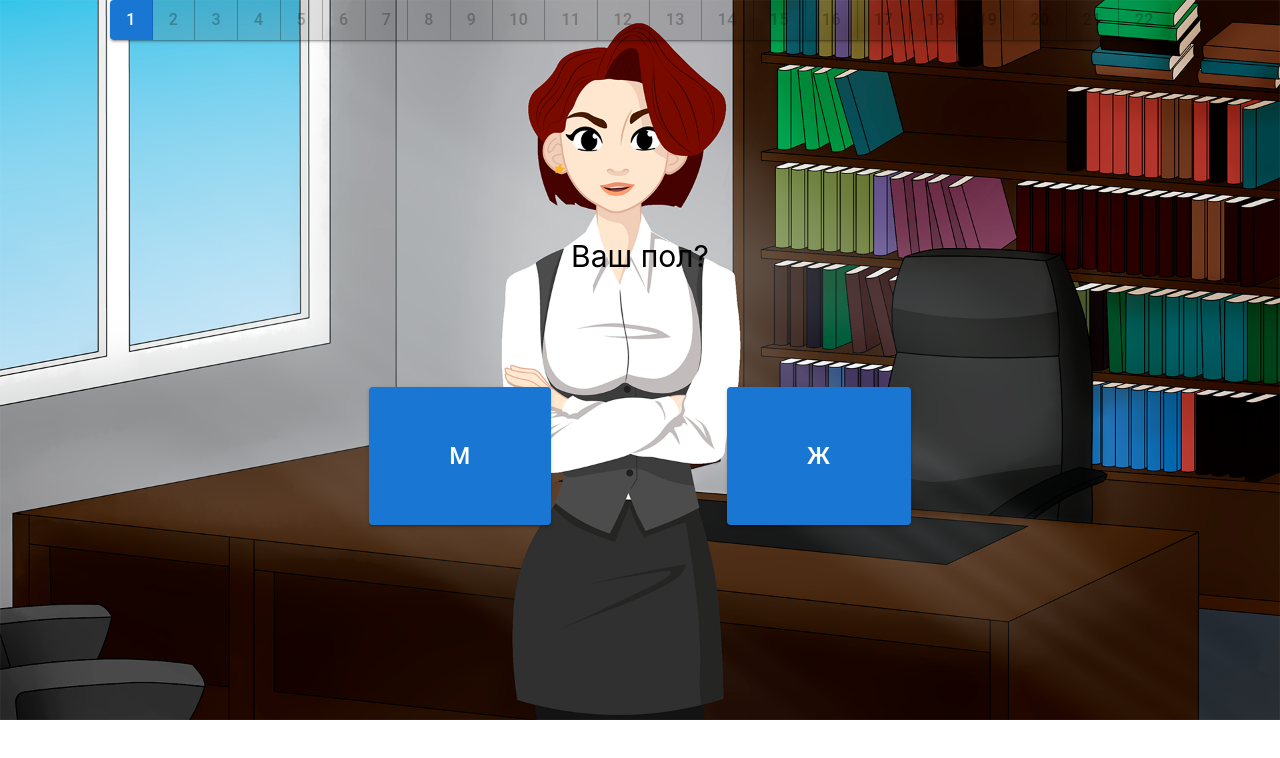
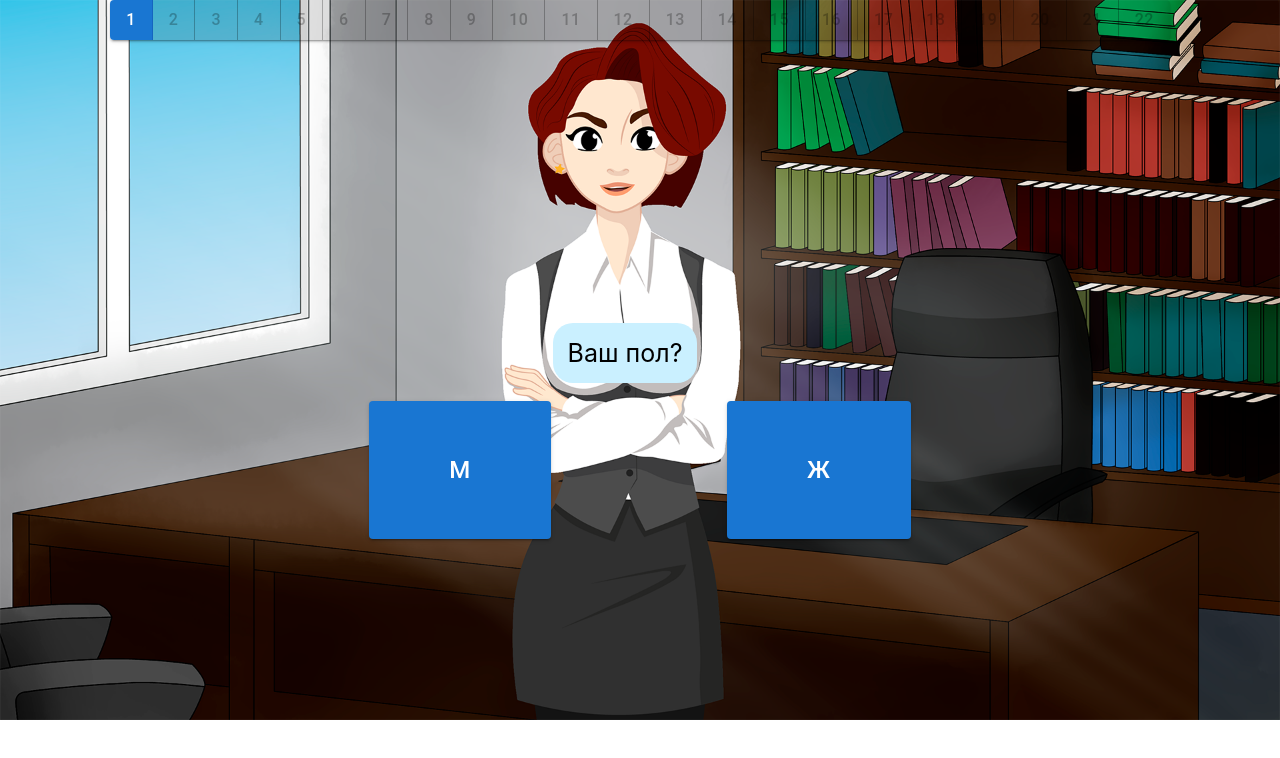
Before and after one commit to Gravity-V/novella-new, a React (Create React App) app: page / in a window 1280 px wide. Shown: the top 758 px of the page. Built offline with nearby package versions, Linux system fonts and the light colour scheme; the HTML template or start-up script is replaced by a standard one.

Commit message:
StyleChanges

```diff
--- a/src/components/AnswerType.ts
+++ b/src/components/AnswerType.ts
@@ -1,6 +1,7 @@
 export interface Answer {
     type: 'name' | 'sex' | 'standart' | 'order' | 'multi' | 'hierarchy'
     isCorrect: boolean
+    // isBackground: string
 }
 export interface AnswerName extends Answer {
     name: string
--- a/src/components/Questions/Multi.tsx
+++ b/src/components/Questions/Multi.tsx
@@ -33,13 +33,13 @@ export function Multi(props: MultiProps) {
         props.show && props.answer && setComment(props.answer.comment)
     })
     return <>
-        <div className="text">{props.question.text}</div>
-        <div className="Centers">
+        <div className="text" style={{ marginTop: '14%' }}>{props.question.text}</div>
+        <div className="Centers" >
             <FormGroup style={{ alignContent: "center" }}>
                 {props.question.answers.map(
                     (answer, i) => {
                         return <div key={answer.text} style={{ backgroundColor: "rgba(0, 99, 204, 1)", paddingLeft: "1%", paddingRight: "1%", margin: 5, width: "97%" }}>
-                            <FormControlLabel style={{width: "100%"}}
+                            <FormControlLabel style={{ width: "100%" }}
                                 disabled={props.show === undefined || props.show === false ? false : props.show}
                                 control={
                                     <Checkbox style={{ color: "white" }} defaultChecked={props.answer != undefined && props.answer.userAnswers.includes(answer.text)} />
@@ -58,7 +58,9 @@ export function Multi(props: MultiProps) {
         </div>
         {
             answer === undefined && <Button
+                style={{ width: '200px', alignSelf: 'center' }}
                 disabled={props.show === undefined || props.show === false ? lock : props.show}
+                variant='contained'
                 onClick={() => {
                     let userAnswers: string[] = [];
                     let comments: string[] = [];
@@ -67,7 +69,7 @@ export function Multi(props: MultiProps) {
                             check[i] && userAnswers.push(answer.text)
                             // comments.map((_, a)=> {comments != undefined ? comments[a] == answer.comment ? check[i] && answer.comment !== undefined && comments.push(answer.comment) : "" : "EROR" })
                             // check[i] && answer.comment !== undefined && comments.push(answer.comment)
-                            check[i] && answer.comment !== undefined && (comments.includes(answer.comment) ? true: comments.push(answer.comment))
+                            check[i] && answer.comment !== undefined && (comments.includes(answer.comment) ? true : comments.push(answer.comment))
                         }
                     )
                     console.log(comments);
@@ -84,6 +86,8 @@ export function Multi(props: MultiProps) {
         }
         {
             answer && <Button
+                style={{ width: '160px', alignSelf: 'center' }}
+                variant='contained'
                 onClick={
                     () => {
                         setLock(true)
--- a/src/components/Questions/Name.tsx
+++ b/src/components/Questions/Name.tsx
@@ -17,7 +17,7 @@ export function Name(props: NameProps) {
     return <>
         <div className='name'>
             <p className="text">{props.question.text}</p>
-            {/* <img src={props.question.background} /> */}
+            <div style={{ backgroundColor: 'rgb(232 240 254)', padding: '20px', width: '40%', marginBottom: '20px' }}>
                 <TextField sx={Styles.Name}
                     id="standard-basic"
                     label="ФИО"
@@ -31,11 +31,13 @@ export function Name(props: NameProps) {
                     disabled={props.show}
                     onKeyDown={(e) => { name != '' && e.code == "Enter" && props.callbackFinish && props.callbackFinish({ type: 'name', isCorrect: true, name: name }) }}
                 />
+            </div>
             {/* {<Button
                 onClick={() => props.callbackFinish && props.callbackFinish({ type: 'name', isCorrect: true, name: name })}
                 disabled={props.show}
             >Подтверрждаю</Button>} */}
             {<Button
+                variant="contained"
                 disabled={name == ''}
                 onClick={() => props.callbackFinish && props.callbackFinish({ type: 'name', isCorrect: true, name: name })}
             >Подтверждаю</Button>}
--- a/src/components/Questions/Order.tsx
+++ b/src/components/Questions/Order.tsx
@@ -3,7 +3,7 @@ import React, { useEffect, useState } from 'react';
 import { QuestionOrder } from '../../novella/novellaInterrface';
 import { AnswerOrder } from '../AnswerType';
 import { DragDropContext, Droppable, Draggable, DropResult, DraggingStyle, NotDraggingStyle } from "react-beautiful-dnd";
-//import { DragHandle } from '@mui/icons-material'
+import { DragHandle } from '@mui/icons-material';
 
 interface OrderProps {
     question: QuestionOrder
@@ -21,12 +21,10 @@ class Item {
     }
 }
 
-
-
 const getItemStyle = (isDragging: boolean, draggableStyle: any) => ({
     // some basic styles to make the items look a bit nicer
     userSelect: "none",
-    padding: 16,
+    padding: 6,
     maxHeight: "64px",
     // change background colour if dragging
     background: isDragging ? "lightgreen" : "#1976d2",
@@ -37,10 +35,8 @@ const getItemStyle = (isDragging: boolean, draggableStyle: any) => ({
 const getListStyle = (isDraggingOver: boolean) => ({
     background: isDraggingOver ? "lightblue" : "lightgrey",
     padding: 8,
-    height: "257px"
+    height: "176px"
 });
-
-
 
 export function Order(props: OrderProps) {
     const [dragElems, setDragElems] = useState<Item[]>([])
@@ -76,10 +72,10 @@ export function Order(props: OrderProps) {
 
     return <>
         <div className='OrderBlock'>
-            <p className='text'>{props.question.text}</p>
+            <p className='text' style={{ marginTop: '22%' }}>{props.question.text}</p>
             {<img src={props.question.background} />}
             <DragDropContext onDragEnd={onDragEnd}>
-                <div style={{ height: "320px", width: "90vw" }}>
+                <div style={{ height: "200px", width: "80vw" }}>
                     <Droppable droppableId='ksfsdkaj'>
                         {(provider, snapshot) => (
                             <List
@@ -101,7 +97,7 @@ export function Order(props: OrderProps) {
                                                         provider.draggableProps.style)}
                                                 >
                                                     <ListItemIcon>
-                                                        {/* <DragHandle /> */}
+                                                        <DragHandle />
                                                     </ListItemIcon>
                                                     <ListItemText primary={e.text} />
                                                 </ListItem>
@@ -115,14 +111,18 @@ export function Order(props: OrderProps) {
                 </div>
             </DragDropContext>
 
-            <Button disabled={props.show} onClick={() => {
+        </div>
+        <Button
+            style={{marginBottom: '6%', marginLeft: '40%', marginRight: '40%'}}
+            variant='contained'
+            disabled={props.show}
+            onClick={() => {
                 const order = dragElems.map((e) => e.key)
                 const answer: AnswerOrder = { isCorrect: arraysEqual(order, props.question.order), order: order, type: 'order' }
                 props.callbackFinish && props.callbackFinish(answer)
             }}
-            >
-                Подтверждаю
-            </Button>
-        </div>
+        >
+            Подтверждаю
+        </Button>
     </>
 }
--- a/src/components/Questions/Sex.tsx
+++ b/src/components/Questions/Sex.tsx
@@ -15,7 +15,9 @@ interface SexProps {
 export function Sex(props: SexProps) {
     return <>
         <div className='name'>
+            <div style={{marginTop: 100, marginRight: 30}}>
             <p className="text">{props.question.text}</p>
+            </div>
             <div>
                 <Button sx={Styles.Sex}
                     variant="contained"
--- a/src/components/Questions/Style.css
+++ b/src/components/Questions/Style.css
@@ -14,6 +14,7 @@
     justify-content: space-between;
     text-align: center;
     width: 60%;
+    margin-top: 11%;
 }
 
 .question {
@@ -36,12 +37,14 @@
 
 .text {
     align-self: center;
-    font-size: 30px;
-    padding-bottom: 15px;
+    font-size: 25px;
+    padding: 15px;
     margin-left: 50px;
     margin-right: 50px;
     margin-top: 10px;
     margin-bottom: 10px;
+    background-color: rgb(202, 240, 255);
+    border-radius: 20px;
 }
 
 .middle {
@@ -57,7 +60,7 @@
     margin-right: 200px;
     background-color: rgba(0, 0, 0, 0.2);
     color: white;
-    width: 60%;
+    width: 80%;
 }
 
 .name {
@@ -76,7 +79,7 @@
 
 .OrderBlock{
     display: flex;
-    justify-content: center;
+    /*justify-content: center;*/
     flex-direction: column;
     align-self: center;
     height: 100%;
--- a/src/components/button-level/button.style.ts
+++ b/src/components/button-level/button.style.ts
@@ -67,10 +67,13 @@ export const Styles = {
     paddingRight: 10,
     paddingTop: 6,
     paddingBottom: 6,
-    margin: 11
+    marginLeft: 11,
+    marginRight: 11,
+    marginTop: 1,
+    marginBottom: 11
   },
   Name: {
-    width: '40%',
+    width: '100%',
   },
   ProgressBar: {
     display: 'flex',
```
Lines whose indentation alone changed are shown as unchanged.
